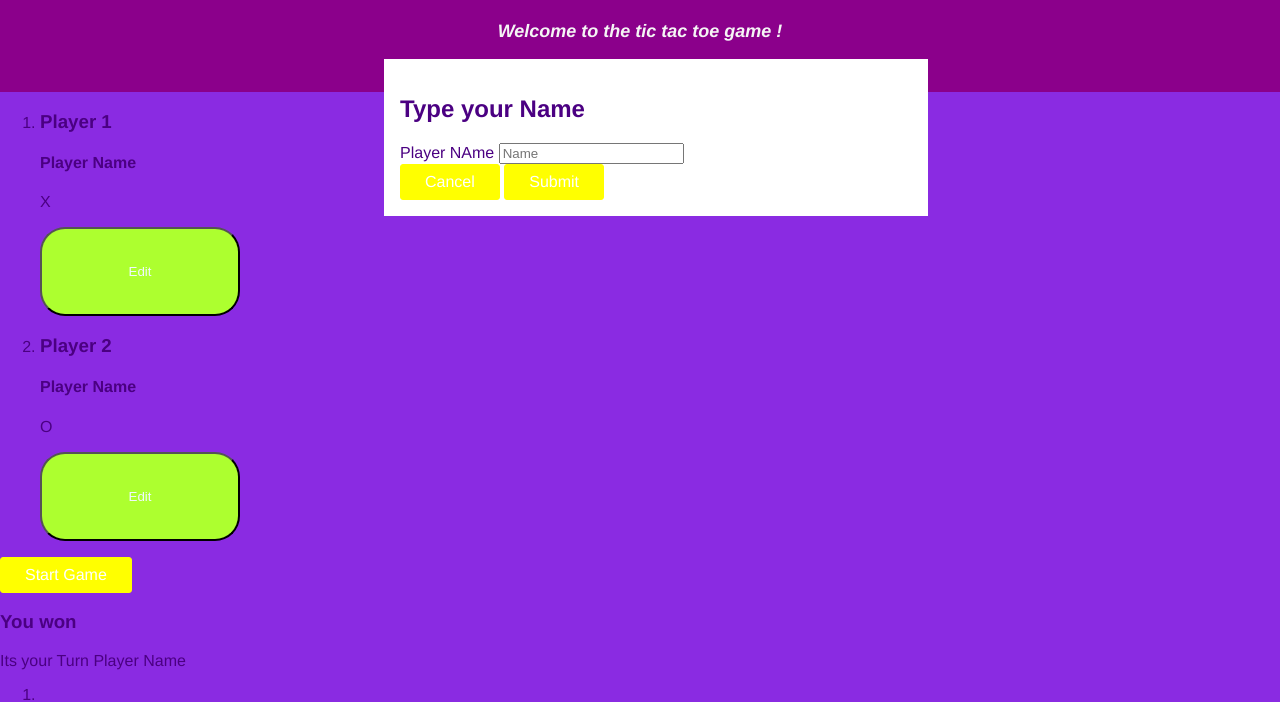
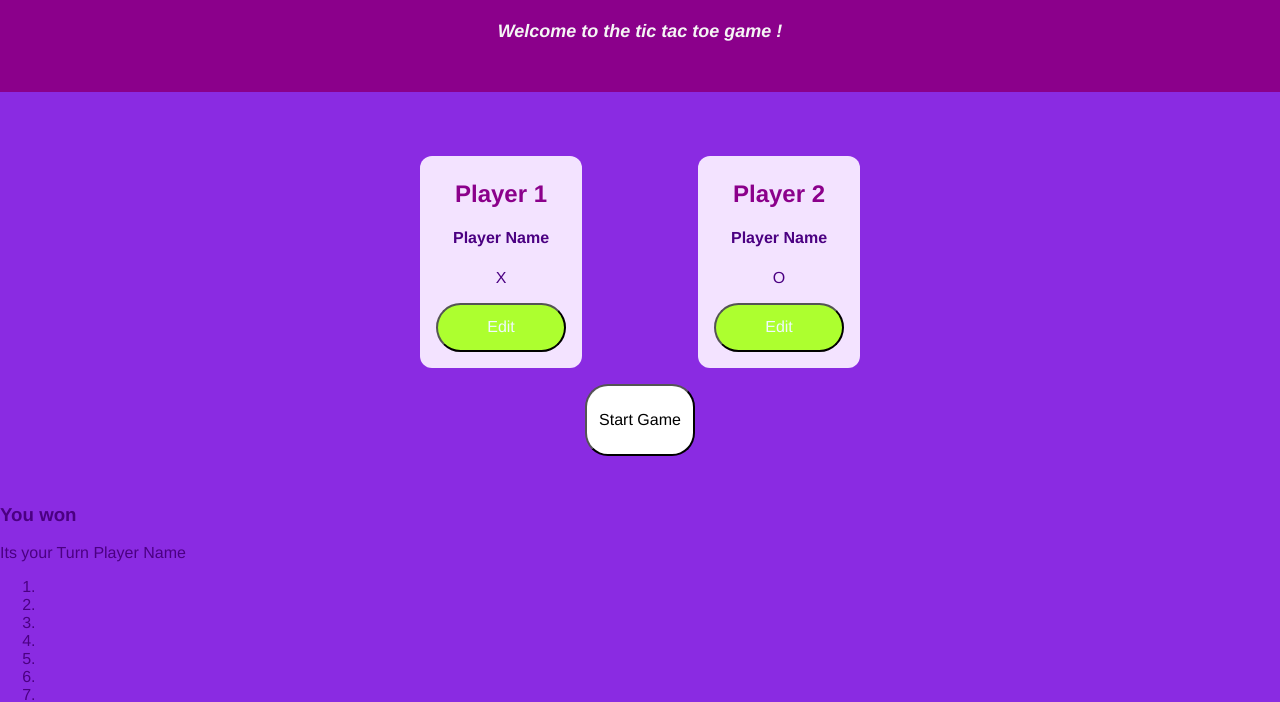
Before and after one commit to DSunilDev/Beloved-FrontEnd, a plain HTML site: page TIC_TAC_TOE/index.html in a window 1280 px wide. Shown: the part 101-803 px from the top of the page. Drawn offline with Linux system fonts and the light colour scheme.

Commit message:
Overlay and COnfigs Understood

```diff
--- a/TIC_TAC_TOE/index.html
+++ b/TIC_TAC_TOE/index.html
@@ -6,19 +6,21 @@
     <meta name="viewport" content="width=device-width, initial-scale=1.0">
     <title>TIC TAC TOE </title>
     <link rel="stylesheet" href="/TIC_TAC_TOE/styles/style.css">
-    <link rel="stylesheet" href="/TIC_TAC_TOE/styles/overlay.css"
+    <link rel="stylesheet" href="/TIC_TAC_TOE/styles/overlay.css">
+    <link rel="stylesheet" href="/TIC_TAC_TOE/styles/configuration.css">
 </head>
 <body>
+    <div id="backdrop"></div>
     <header id="main-header">
         <center><h1>TIC TAC TOE</h1>
             <p>Welcome to the tic tac toe game !</p>
     </center>
         </header>
     <main>
-        <aside class="model">
+        <aside class="model" id="config-overlay">
             <h2>Type your Name</h2>
             <form>
-                <div>
+                <div class="form-control">
                     <label for="playername">Player NAme</label>
                     <input type="text" placeholder="Name" name="playername" id="playername" autocomplete="off">
                 </div>
@@ -28,7 +30,7 @@
                 </div>
             </form>
         </aside>
-        <section id="#game-configuration">
+        <section id="game-configuration">
 <ol>
     <li>
         <article>
@@ -47,8 +49,10 @@
         </article>
     </li>
 </ol>
-<button class="btn">Start Game</button>
-        </section>
+<center>
+<button class="start">Start Game</button>
+</center>
+</section>
         <section id="#active-game">
             <h3>You won <span id="winner-game"></span></h3>
 <p>Its your Turn <span id="active-player-name">Player Name</span></p>
--- /dev/null
+++ b/TIC_TAC_TOE/styles/configuration.css
@@ -0,0 +1,51 @@
+#config-overlay h2{
+    margin:0.5rem 0;
+}
+
+#form-control
+{
+    margin:0.5rem 0;
+}
+
+#form-control label
+{
+    display:block;
+    margin-bottom:0.5rem;
+    font-weight: bold;
+}
+
+#form-control  input{
+    font: inherit;
+}
+
+#game-configuration
+{
+    width:90%;
+    max-width:40rem;
+    margin:3rem auto;
+    text-align:center;
+    display: flex;
+    flex-direction: column;
+}
+
+#game-configuration ol{
+    list-style: none;
+    margin:0;
+    padding:0;
+    display:flex;
+    flex-direction: row;
+    justify-content:space-evenly
+}
+
+#game-configuration li{
+    margin:1rem;
+    padding:1rem;
+    background-color: rgb(243,227,255);
+    border-radius: 12px;
+}
+
+#game-configuration h3{
+    font-size:1.5rem;
+    margin:0.5rem 0;
+    color:darkmagenta;
+}
--- a/TIC_TAC_TOE/styles/overlay.css
+++ b/TIC_TAC_TOE/styles/overlay.css
@@ -7,6 +7,7 @@
     background-color:white;
     padding:1rem;
     box-shadow: 0 2px 8 px rebeccapurple;
+    display:none;
 }
 
 @media(max-width:48rem)
@@ -16,3 +17,15 @@
         width:40rem;
     }
 }
+
+
+#backdrop
+{
+    position:fixed;
+    top:0;
+    left:0;
+    height:100%;
+    width:100%;
+    background-color:rgba(0,0,0,0.05);
+    display: none;
+}
--- a/TIC_TAC_TOE/styles/style.css
+++ b/TIC_TAC_TOE/styles/style.css
@@ -38,9 +38,22 @@ body{
 {
     background-color:greenyellow;
     color: aliceblue;
-    width:200px;
-    height: 89px;
+    width:130px;
+    height: 49px;
     border-radius: 25px;
     box-shadow: 3px lightcyan;
     text-align: center;
+    cursor:pointer;
+    font:inherit;
 }
+
+.start
+{
+    width:110px;
+    height:72px;
+    cursor:pointer;
+    font:inherit;
+    background-color: white;
+    border-radius: 23px;
+    box-shadow: 2px solid grey;
+}
```
